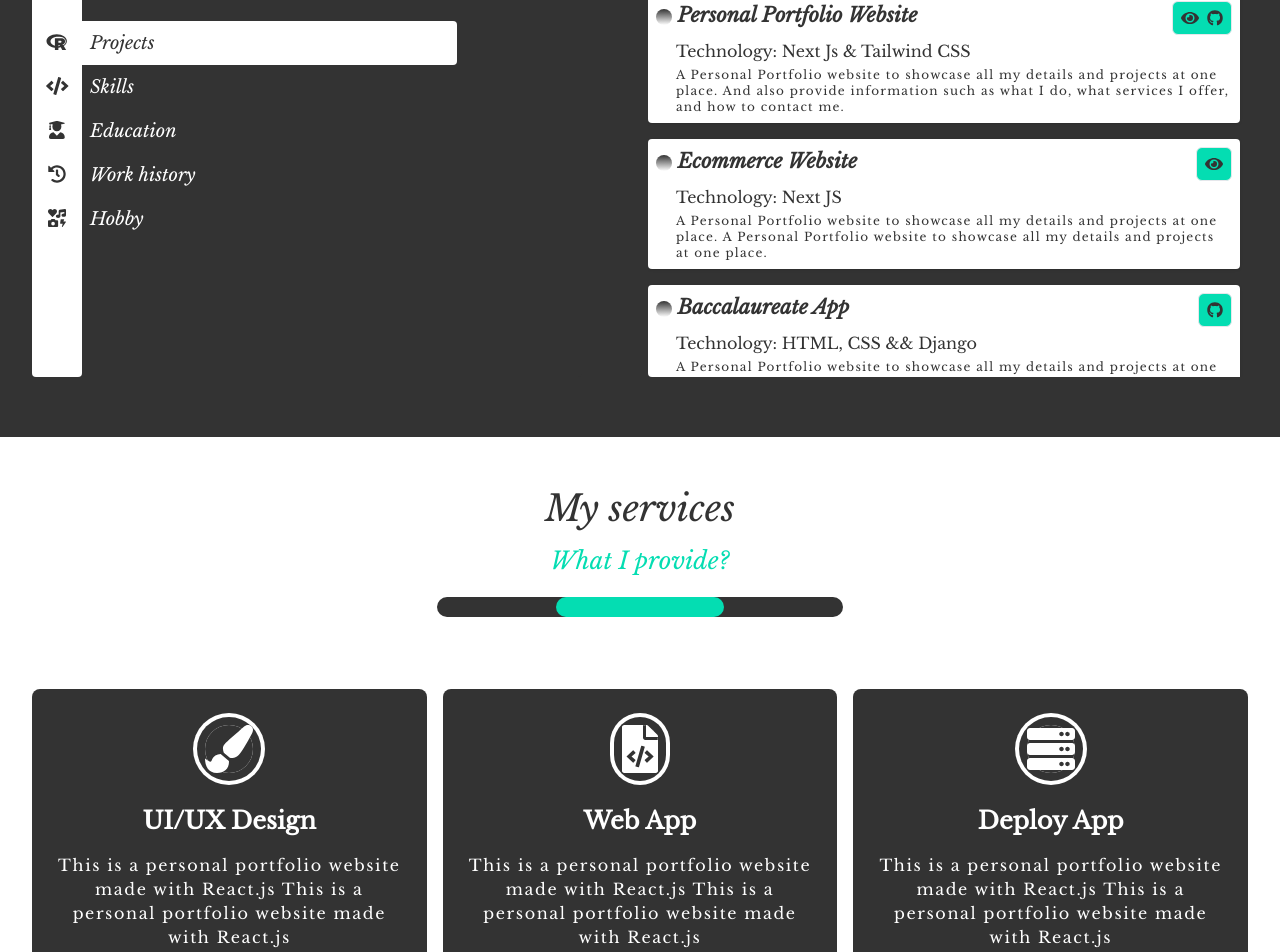
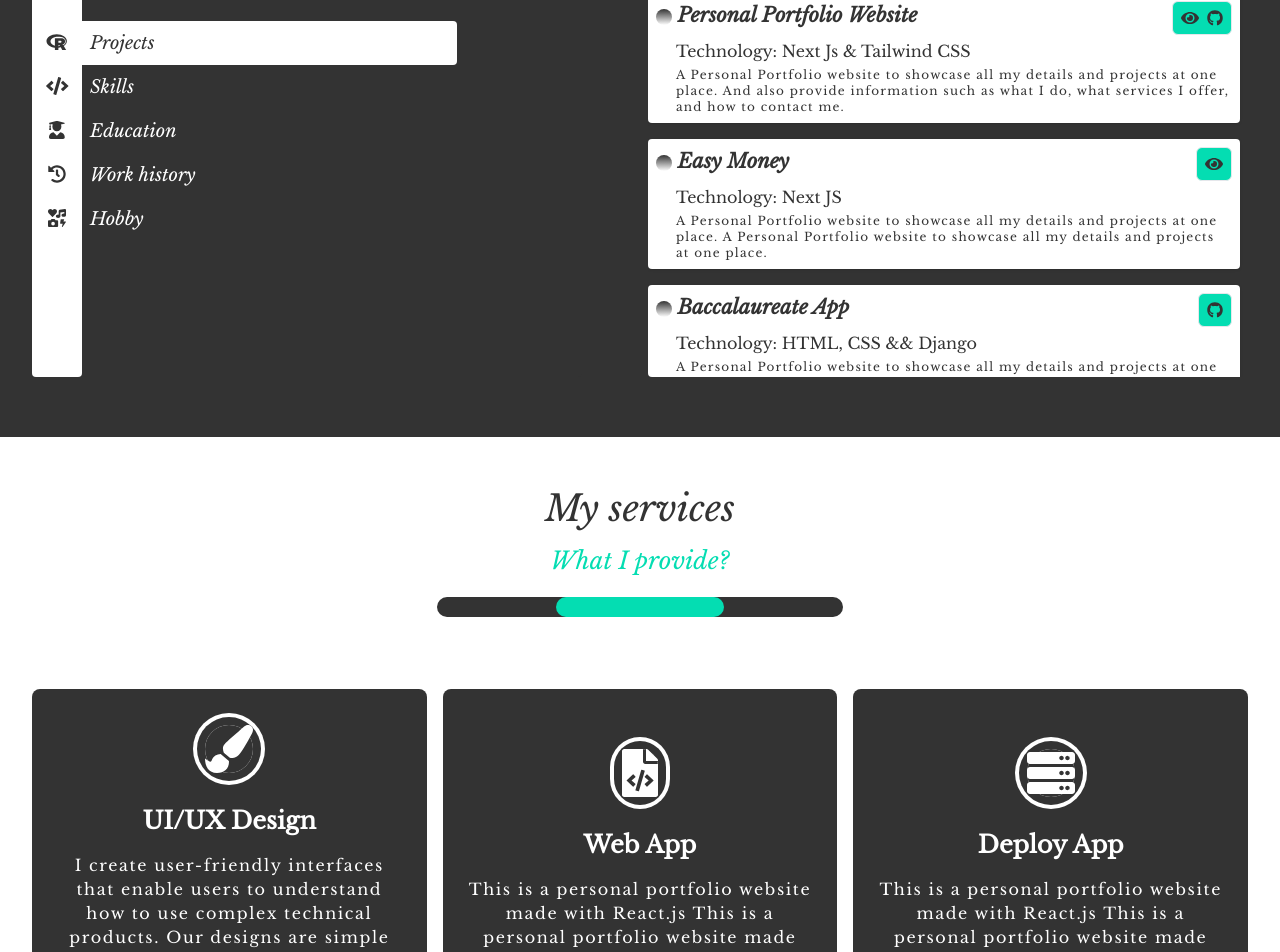
Before and after one commit to abdouakhad/portfolio, a Next.js app: page / in a window 1280 px wide. Shown: the part 1406-2358 px from the top of the page. Built offline with nearby package versions, Linux system fonts and the light colour scheme.

Commit message:
added favicon

```diff
--- a/components/cards/Forms.js
+++ b/components/cards/Forms.js
@@ -63,6 +63,7 @@ const Forms = () => {
                 type='email'
                 name='email'
                 placeholder='email'
+                required
               />
               <p className='text-marron opacity-80 text-xs italic'>
                 Please enter a valid email.
@@ -70,6 +71,7 @@ const Forms = () => {
             </div>
             <div className='mb-6'>
               <textarea
+                required
                 id='message'
                 name='message'
                 type='text'
--- a/components/services.js
+++ b/components/services.js
@@ -23,7 +23,8 @@ const Services = () => {
           <SingleService
             icon='paint-brush'
             title='UI/UX Design'
-            description='This is a personal portfolio website made with React.js This is a personal portfolio website made with React.js'
+            description='I create user-friendly interfaces that enable users to understand how to use complex technical products.
+             Our designs are simple and intuitive, and they are easy to use.'
             className='mt-5'
           />
         </Fade>
--- a/components/tabs/project.js
+++ b/components/tabs/project.js
@@ -27,7 +27,7 @@ const Project = () => {
       </SingleProject>
 
       <SingleProject
-        title='Ecommerce Website'
+        title='Easy Money'
         subTitle='Next JS'
         description='A Personal Portfolio website to showcase all my details and projects
           at one place. A Personal Portfolio website to showcase all my details
```
Also changed, not shown: 1 other file (tests, documents, lock files or other folders).
